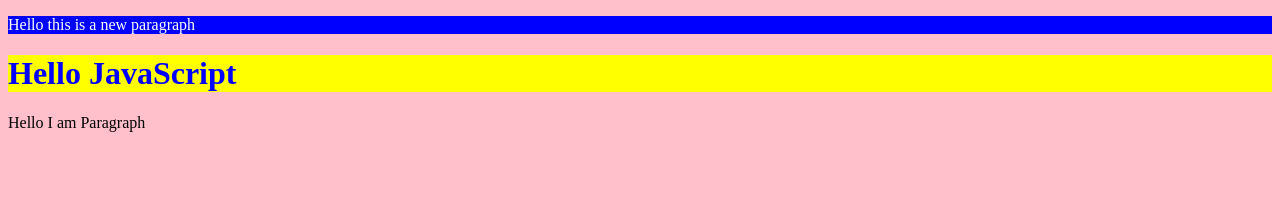
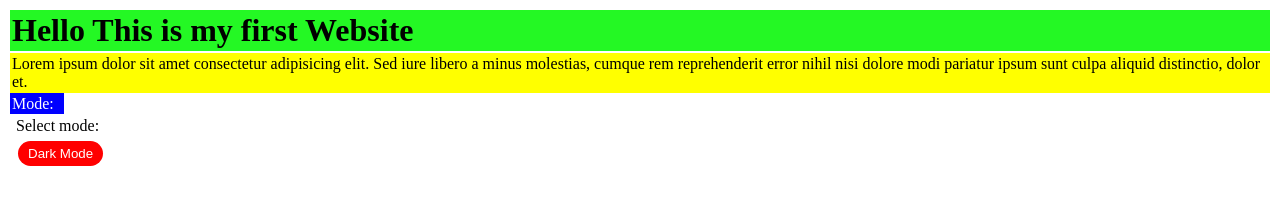
Before and after one commit to Sahil-769/Learning-JavaScript, a plain HTML site: page index.html in a window 1280 px wide. Drawn offline with Linux system fonts and the light colour scheme.

Commit message:
event listener

```diff
--- a/index.html
+++ b/index.html
@@ -7,14 +7,17 @@
     <link rel="stylesheet" href="style.css">
 </head>
 <body>
-    <h1>
-        Hello JavaScript
-    </h1>
-
-    <div class="box"></div>
-    <div class="box"></div>
-    <div class="box"></div>
-    <p>Hello I am Paragraph</p>
+    <h1>Hello This is my first Website</h1>
+    <p>Lorem ipsum dolor sit amet consectetur adipisicing elit. Sed iure libero a minus molestias, cumque rem reprehenderit error nihil nisi dolore modi pariatur ipsum sunt culpa aliquid distinctio, dolor et.</p>
+    <span class="mode-type">Mode: <span class="mode-description"></span></span>
+    <div>
+        <label for="html">
+            Select mode:
+        </label>
+        <div class="mode-btn">
+            <button class="modes light-mode" onclick="modebtn()">Dark&nbsp;Mode</button>
+        </div>
+    </div>
     <script src="script.js"></script>
 </body>
 </html>
--- a/script.js
+++ b/script.js
@@ -247,8 +247,77 @@
 // newButton.setAttribute("class","clickBtn");
 // document.querySelector("body").prepend(newButton);
 // Q2
-let newpara=document.createElement("p");
-newpara.innerHTML="Hello this is a new paragraph";
-document.querySelector("body").prepend(newpara);
-newpara.classList.add("p2")
-newpara.classList.add("p1")
+// let newpara=document.createElement("p");
+// newpara.innerHTML="Hello this is a new paragraph";
+// document.querySelector("body").prepend(newpara);
+// newpara.classList.add("p2")
+// newpara.classList.add("p1")
+
+// Lecture - 08
+// Events // script.js has higher priority the the inline javascript in html tags
+// the change in the state of an object is known as an Event
+let btn1 = document.querySelector('#btn1');
+// btn1.onclick = () => {
+//     console.log("btn1 was clicked");
+//     let a = 25;
+//     a++;
+//     console.log(a);
+// }
+// btn1.onclick=(e)=>{
+//     console.log(e.target);
+//     console.log(e.clientX,e.clientY);
+// }
+
+let div = document.querySelector("div");
+// div.onmouseover = ()=>{
+//     console.log("you are inside div");
+// }
+// const handler3=()=>{
+//     console.log("Button was CLicked - handler 3");
+// }
+// btn1.addEventListener("click",(e)=>{
+//     console.log("Button was CLicked - handler1");
+// })
+// btn1.addEventListener("click",()=>{
+//     console.log("Button was CLicked - handler 2");
+// })
+// btn1.addEventListener("click",handler3)
+// btn1.addEventListener("click",()=>{
+//     console.log("Button was CLicked - handler 4");
+// })
+// btn1.removeEventListener("click",handler3)
+// let modes=document.getElementById("mode").value;
+// console.log(modes);
+// let modeName=document.querySelector(".mode-description");
+// modeName.innerHTML=modes;
+// let cnt=document.querySelector(".count");
+// let CountVal = parseInt(cnt.textContent);
+// const increaseCount=()=>{
+//     CountVal+=1;
+//     cnt.innerText=CountVal;
+// }
+// const decreaseCount=()=>{
+//     CountVal-=1;
+//     cnt.innerText=CountVal;
+// }
+// const reset=()=>{
+//     CountVal=0;
+//     cnt.innerHTML=CountVal;
+// }
+
+const modebtn = () => {
+    let modes = document.querySelector(".modes");
+
+    // Toggle between light-mode and dark-mode classes on the button
+    modes.classList.toggle("dark-mode");
+    modes.classList.toggle("light-mode");
+
+    // Toggle button text and page background
+    if (modes.innerText.includes("Dark")) {
+        modes.innerHTML = "Light Mode";
+        document.body.style.backgroundColor = "black";
+    } else {
+        modes.innerHTML = "Dark Mode";
+        document.body.style.backgroundColor = "white";
+    }
+}
--- a/style.css
+++ b/style.css
@@ -1,18 +1,77 @@
+*{
+    margin: 2px;
+    padding:2px;
+}
+/* Light Mode */
+body{
+    background-color:white;
+}
 h1{
-    color:blue;
+    background-color: rgb(36, 248, 36);
+}
+p{
     background-color: yellow;
 }
-body{
-    background-color: pink ;
+.mode-type{
+    background-color: blue;
+    color: white;
 }
-
-.clickBtn{
+.light-mode{
+    border:none;
     background-color: red;
     color:white;
+    border-radius: 15px;
+    padding:5px 10px;
 }
-.p1{
-    background-color: blue;
+.light-mode:hover{
+    background-color: rgb(213, 2, 2);
+    cursor: pointer;
+    transform: scale(1.05);
+    transition:0.2s ease-out;
+    padding:6px 11px;
 }
-.p2{
+.dark-mode{
+    border:none;
+    background-color: yellow;
+    color:black;
+    border-radius: 15px;
+    padding:5px 10px;
+}
+.dark-mode:hover{
+    background-color:rgb(226, 226, 0);
+    cursor: pointer;
+    transition-timing-function:ease-out;
+    padding:6px 11px;
+}
+/* div{
+    background-color: rgb(179, 231, 236);
+}
+select{
+    background-color: pink;
+}
+/* dark mode */
+/* .dark-mode>body{
+    background-color: black;
+}
+.dark-mode>h1{
+    background-color: rgb(130, 193, 130);
+}
+.dark-mode>p{
+    background-color: rgb(253, 253, 125);
+}
+.dark-mode>.mode-type{
+    background-color: rgb(0, 128, 255);
     color: white;
 }
+.dark-mode>div{
+    background-color: rgb(163, 247, 254);
+}
+.dark-mode>select{
+    background-color: rgb(239, 139, 156);
+    color:rgb(73, 0, 0);
+}
+.dark-mode>.mode-btn{
+    display: flex;
+    flex-direction: row;
+    gap:0px;
+} */
```
